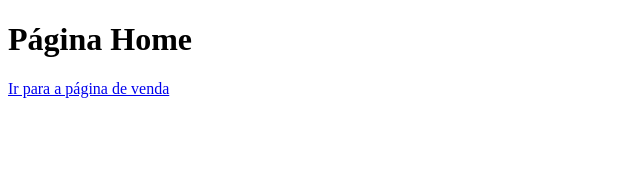
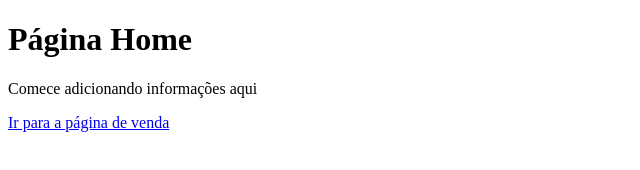
Before and after one commit to WFGuedes/aulagithub, a plain HTML site: page index.html in a window 1280 px wide. Shown: the whole page, without its empty margins (0-640 px from the left). Drawn offline with Linux system fonts and the light colour scheme.

Commit message:
Adicionado texto informativo

```diff
--- a/index.html
+++ b/index.html
@@ -7,6 +7,7 @@
 </head>
 <body>
     <h1>Página Home</h1>
+    <p>Comece adicionando informações aqui</p>
     <a href="vendas.html">Ir para a página de venda</a>
 
 
```
